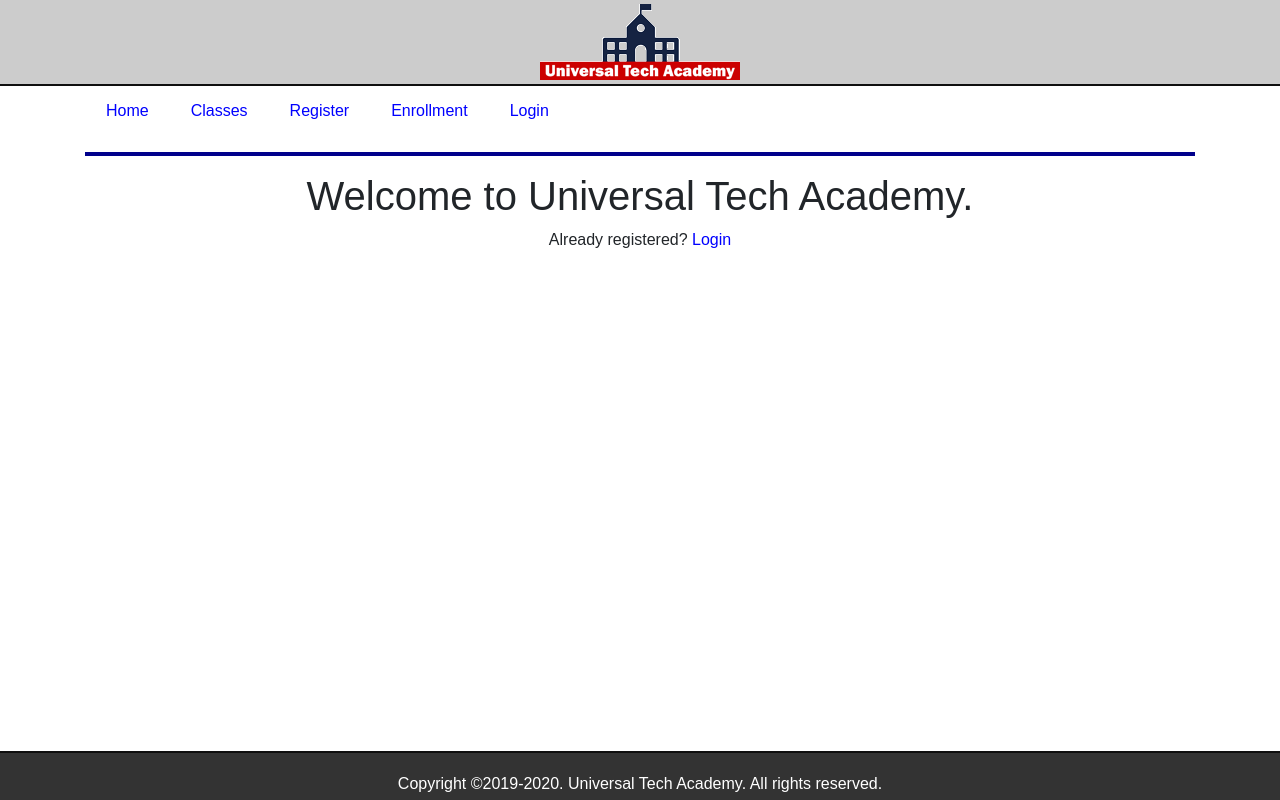
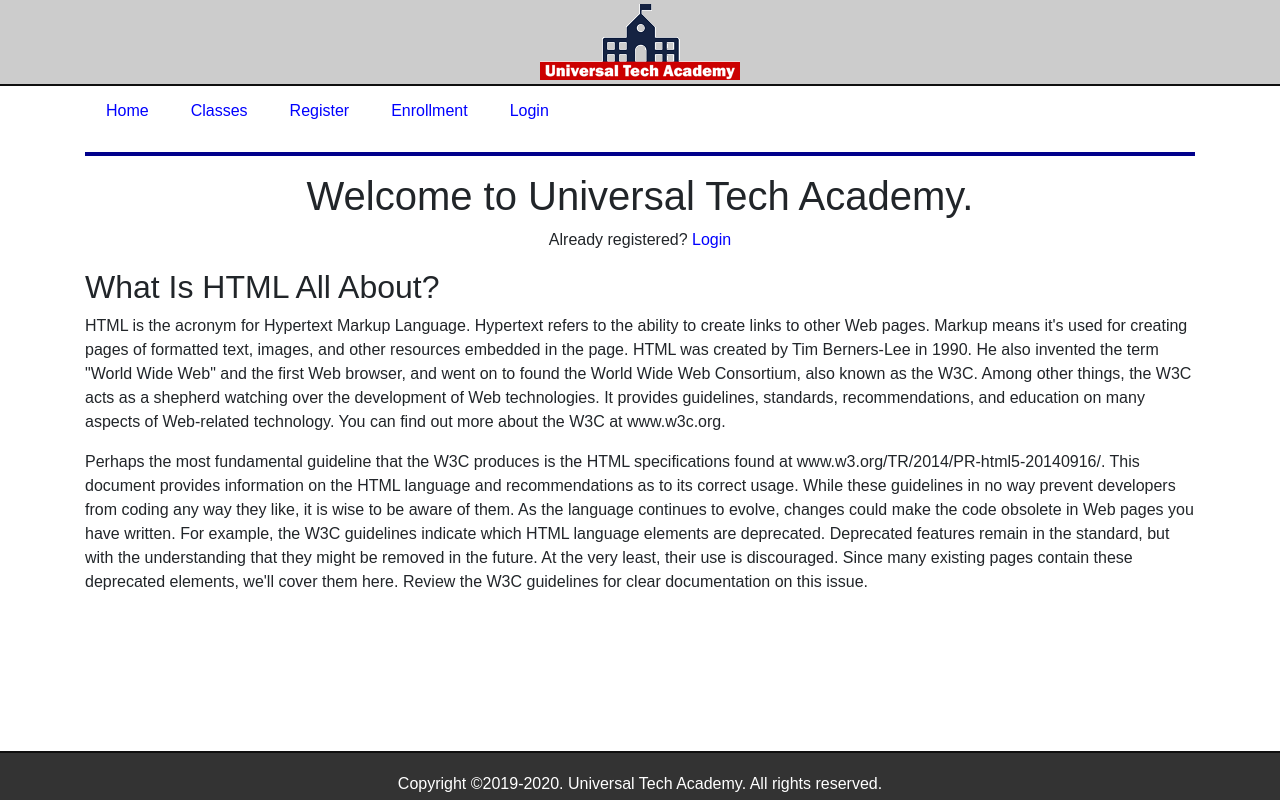
Before and after one commit to moonman369/Enrollment, a Python web app: template application/templates/index.html in a window 1280 px wide. Run offline with Jinja, Linux system fonts and the light colour scheme; the template is opened without the code that fills it, so the values that code supplies are empty; some libraries are stand-ins or nearby versions.

Commit message:
Implement session cookies to store login data of user - Fetch login values from cookies - Add logout function

```diff
--- a/application/templates/index.html
+++ b/application/templates/index.html
@@ -1,15 +1,46 @@
 {% extends "layout.html" %} {% block content %}
-
 <div class="row">
   <div class="col-md-12 text-center">
     <h1>Welcome to Universal Tech Academy.</h1>
 
-    {% if login %}
+    {% if session['username'] %}
     <h3>Let's get started.</h3>
     {% else %}
-    <p>Already registered? <a href="{{url_for('login')}}">Login</a></p>
+    <p>Already registered? <a href="{{url_for('login') }}">Login</a></p>
     {% endif %}
+
+    <div style="text-align: left">
+      <h2>What Is HTML All About?</h2>
+
+      <p>
+        HTML is the acronym for Hypertext Markup Language. Hypertext refers to
+        the ability to create links to other Web pages. Markup means it's used
+        for creating pages of formatted text, images, and other resources
+        embedded in the page. HTML was created by Tim Berners-Lee in 1990. He
+        also invented the term "World Wide Web" and the first Web browser, and
+        went on to found the World Wide Web Consortium, also known as the W3C.
+        Among other things, the W3C acts as a shepherd watching over the
+        development of Web technologies. It provides guidelines, standards,
+        recommendations, and education on many aspects of Web-related
+        technology. You can find out more about the W3C at www.w3c.org.
+      </p>
+
+      <p>
+        Perhaps the most fundamental guideline that the W3C produces is the HTML
+        specifications found at www.w3.org/TR/2014/PR-html5-20140916/. This
+        document provides information on the HTML language and recommendations
+        as to its correct usage. While these guidelines in no way prevent
+        developers from coding any way they like, it is wise to be aware of
+        them. As the language continues to evolve, changes could make the code
+        obsolete in Web pages you have written. For example, the W3C guidelines
+        indicate which HTML language elements are deprecated. Deprecated
+        features remain in the standard, but with the understanding that they
+        might be removed in the future. At the very least, their use is
+        discouraged. Since many existing pages contain these deprecated
+        elements, we'll cover them here. Review the W3C guidelines for clear
+        documentation on this issue.
+      </p>
+    </div>
   </div>
 </div>
-
 {% endblock %}
--- a/application/templates/layout.html
+++ b/application/templates/layout.html
@@ -10,27 +10,23 @@
     />
     <link
       rel="stylesheet"
-      href="{{ url_for('static', filename='css/main.css') }}"
+      href="{{ url_for('static',filename='css/main.css')}}"
     />
   </head>
   <body>
     <div class="container-fluid text-center top-container">
-      <img src="{{ url_for('static', filename='images/uta-logo-200.png') }}" />
+      <img src="{{ url_for('static',filename='images/uta-logo-200.png')}}" />
     </div>
     <div class="container">
-      {% include "includes/nav.html" %}
-      <!-- prettier-ignore -->
-      {% with messages = get_flashed_messages(with_categories=True) %}
-        {% if messages %}
-          {% for category, message in messages %}
+      {% include "includes/nav.html" %} {% if session['username'] %}
+      <span class="user">Welcome, {{ session['username'] }}</span>
+      {% endif %} {% with messages = get_flashed_messages(with_categories=true)
+      %} {% if messages %} {% for category, message in messages %}
       <div class="alert alert-{{category}}">
-        <p>{{message}}</p>
+        <p>{{ message }}</p>
       </div>
-      {% endfor %} {% endif %} {% endwith %}
-
-      <div>{% block content %} {% endblock %}</div>
+      {% endfor %} {% endif %} {% endwith %} {% block content %} {% endblock %}
     </div>
-
     {% include "includes/footer.html" %}
   </body>
 </html>
--- a/config.py
+++ b/config.py
@@ -1,7 +1,7 @@
 import os
 
 class Config(object):
-    SECRET_KEY = os.environ.get('SECRECT_KEY') or "yomommasofatshebendslight"
+    SECRET_KEY = os.environ.get('SECRECT_KEY') or "yOmOmMaSoFaTsHeBeNdSlIgHt"
 
     MONGODB_SETTINGS = {
         'db' : 'UTA_Enrollment',
```
Also changed, not shown: application/routes.py (+22 -4 lines), 1 other file.
